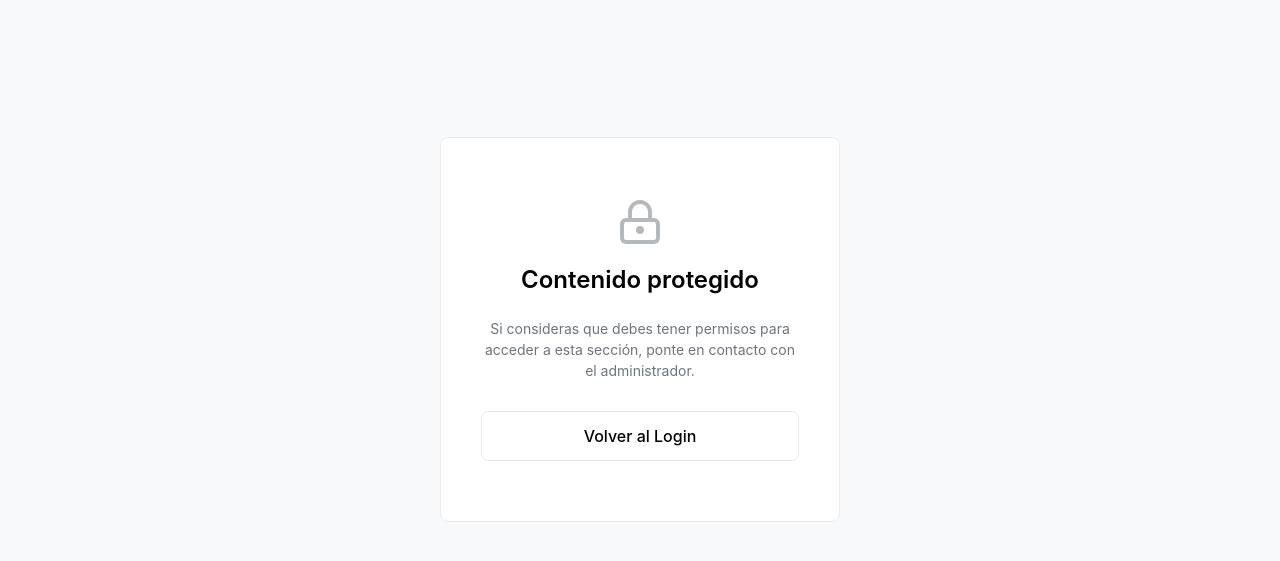
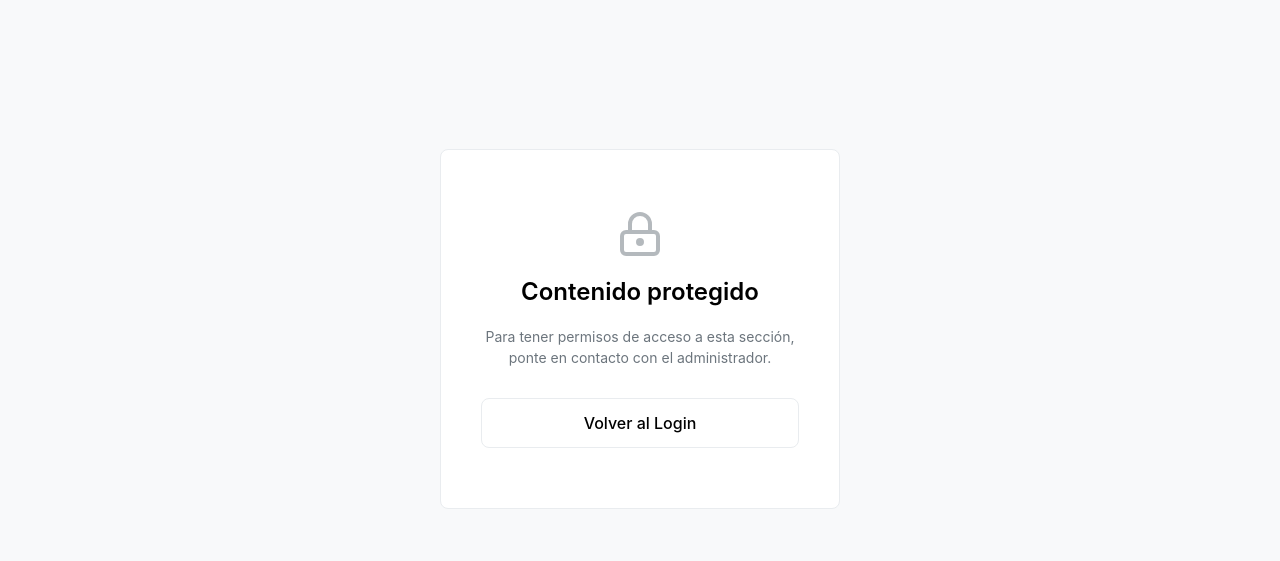
Before and after one commit to swanix/dd, a website: page forbidden.html in a window 1280 px wide. Shown: the part 71-632 px from the top of the page. Drawn offline with Linux system fonts and the light colour scheme.

Commit message:
Cambios menores en CSS

```diff
--- a/assets/css/main.css
+++ b/assets/css/main.css
@@ -431,6 +431,12 @@ body {
     color: var(--danger-color);
 }
 
+.auth-card h2 {
+    font-size: var(--font-size-xl);
+    font-weight: var(--font-weight-semibold);
+    margin-bottom: var(--spacing-lg);
+}
+
 .auth-card p {
     color: var(--text-muted);
     margin-bottom: 30px;
@@ -823,6 +829,7 @@ body {
     display: flex;
     align-items: center;
     justify-content: center;
+    animation: fadeIn 0.4s ease-out;
 }
 
 .watermark-logo {
@@ -1199,6 +1206,15 @@ body {
     100% { transform: rotate(360deg); }
 }
 
+@keyframes fadeIn {
+    from {
+        opacity: 0;
+    }
+    to {
+        opacity: 1;
+    }
+}
+
 /* Responsive */
 @media (max-width: 768px) {
     .floating-user-menu {
--- a/forbidden.html
+++ b/forbidden.html
@@ -16,8 +16,8 @@
                 <circle cx="12" cy="16" r="1"></circle>
                 <path d="M7 11V7a5 5 0 0 1 10 0v4"></path>
             </svg>
-            <h1>Contenido protegido</h1>
-            <p>Si consideras que debes tener permisos para acceder a esta sección, ponte en contacto con el administrador.</p>
+            <h2>Contenido protegido</h2>
+            <p>Para tener permisos de acceso a esta sección, ponte en contacto con el administrador.</p>
             <a href="/login.html" class="btn">Volver al Login</a>
         </div>
     </div>
```
Also changed, not shown: login.html (+1 -1 lines).
